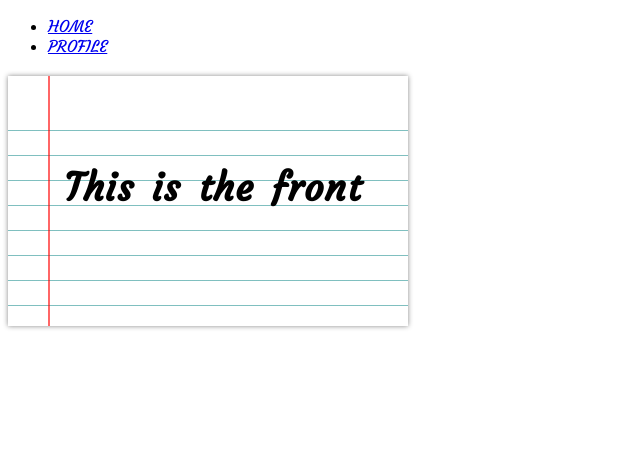
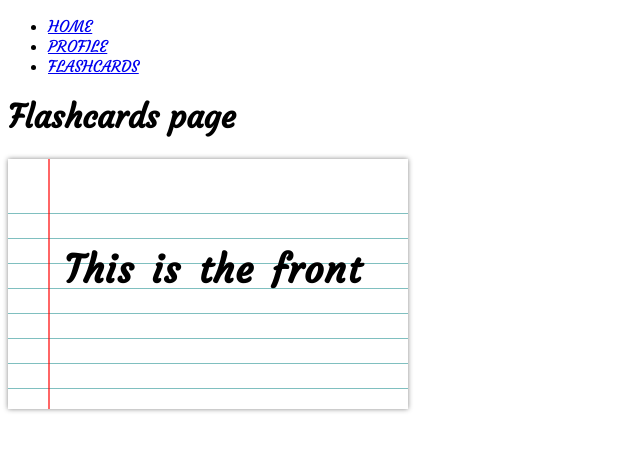
Before and after one commit to chatter-ladder/client, a React (Create React App) app: page /flashcards in a window 1280 px wide. Shown: the top 450 px of the page, without its empty margins (0-640 px from the left). Built offline with nearby package versions, Linux system fonts and the light colour scheme.

Commit message:
Set up routing for Flashcards page

```diff
--- a/src/components/Navigation/Navigation.js
+++ b/src/components/Navigation/Navigation.js
@@ -9,8 +9,8 @@ const Navigation = () => {
       <ul>
         <li><NavLink activeClassName={classes.active} to='/'>HOME</NavLink></li>
         <li><NavLink activeClassName={classes.active} to='profile'>PROFILE</NavLink></li>
+        <li><NavLink activeClassName={classes.active} to='flashcards'>FLASHCARDS</NavLink></li>
         {/*
-        <li><NavLink activeClassName={classes.active} to='flashcards'>FLASHCARDS</NavLink></li>
         <li><NavLink activeClassName={classes.active} to='vocabulary'>VOCABULARY</NavLink></li>
         */}
       </ul>
--- a/src/containers/App.js
+++ b/src/containers/App.js
@@ -4,6 +4,7 @@ import { Route } from 'react-router-dom';
 import Navigation from '../components/Navigation/Navigation';
 import Home from './pages/Home/Home';
 import Profile from './pages/Profile/Profile';
+import Flashcards from './pages/Flashcards/Flashcards';
 import Flashcard from '../components/Flashcard/Flashcard';
 
 
@@ -16,6 +17,7 @@ class App extends Component {
         <Navigation />
         <Route path='/' exact component={Home} />
         <Route path='/profile' component={Profile} />
+        <Route path='/flashcards' component={Flashcards} />
         <Flashcard />
       </>
     );
--- /dev/null
+++ b/src/containers/pages/Flashcards/Flashcards.js
@@ -0,0 +1,9 @@
+import React from 'react';
+
+const Flashcards = () => {
+  return (
+    <h1>Flashcards page</h1>
+  )
+}
+
+export default Flashcards;
```
